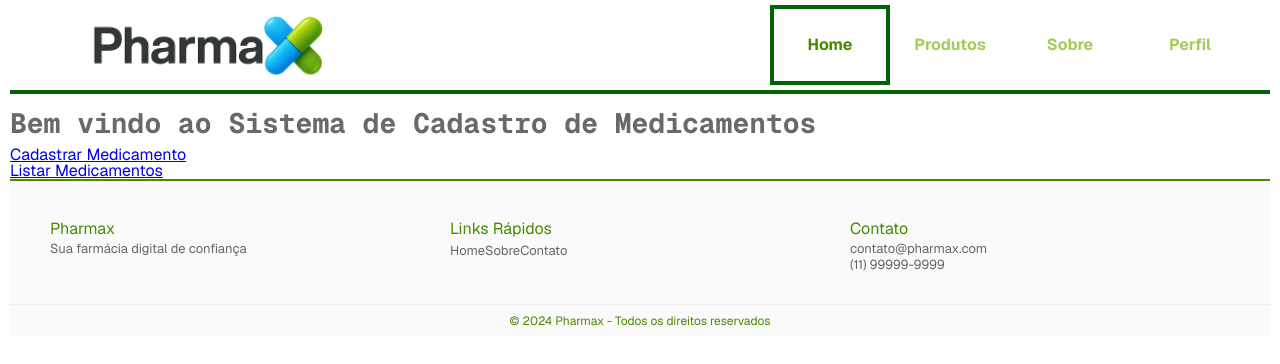
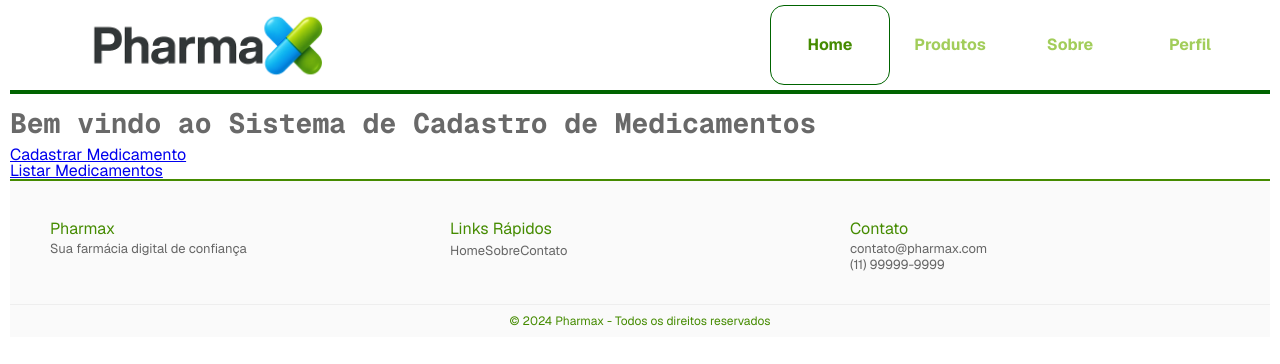
Before and after one commit to joaosaturnino/tcc-web-pharmax, a Next.js app: page / in a window 1280 px wide. In both pictures the pointer is over the link 830 px from the left and 44 px from the top of the page. Shown: the top 364 px of the page. Built offline with nearby package versions, Linux system fonts and the light colour scheme.

Commit message:
Update index.module.css

```diff
--- a/src/app/componentes/cabecalho/index.module.css
+++ b/src/app/componentes/cabecalho/index.module.css
@@ -61,8 +61,9 @@
 }
 
 .containerNav .menu .menuGrande a:hover {
-    border: 0.4rem solid#006400;
+    border: 0.1rem solid#006400;
     color:  #458B00;
+    border-radius: 1.4rem;
 }
 
 .containerNav .menu .menuGrande a.active {
```
